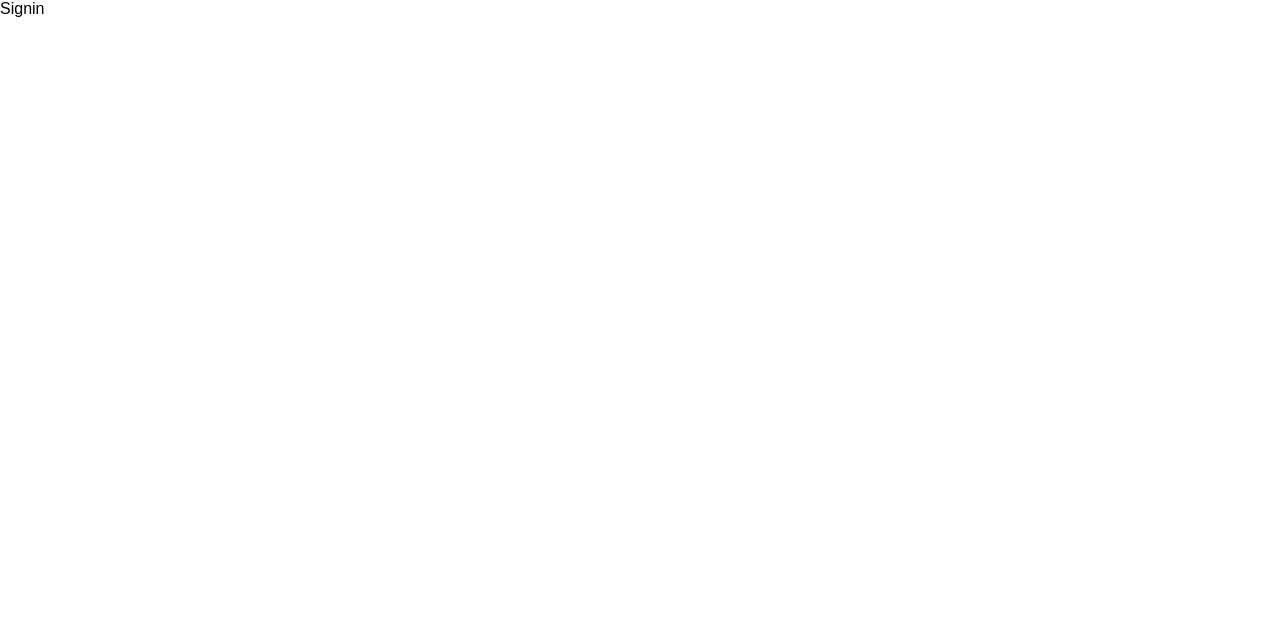
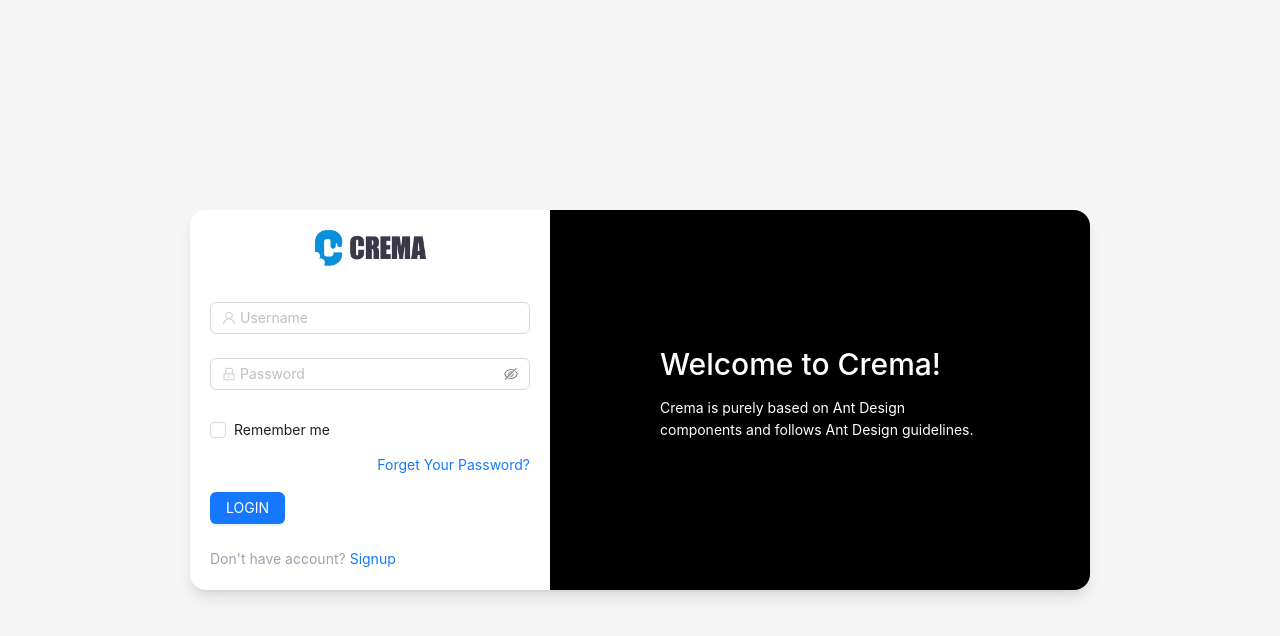
Before and after one commit to HOANGTRUNGne/IncomeAndExpenseManagement, a Next.js app: page /signin in a window 1280 px wide. Shown: the top 636 px of the page. Built offline with nearby package versions, Linux system fonts and the light colour scheme.

Commit message:
✨ [FEAT] : Login form

```diff
--- /dev/null
+++ b/components/auth/LoginForm/index.tsx
@@ -0,0 +1,56 @@
+import { LockOutlined, UserOutlined } from '@ant-design/icons';
+import { Button, Checkbox, Form, Input } from 'antd';
+import Link from 'next/link';
+import { LoginPayload } from '~/models';
+
+export interface LoginFormProps {
+    onSubmit?: (payload: LoginPayload) => void;
+}
+
+export default function LoginForm({ onSubmit }: LoginFormProps) {
+    const onFinish = async (values: LoginPayload) => {
+        await onSubmit?.(values);
+    };
+
+    const onFinishFailed = (errorInfo: any) => {
+        console.log('Failed:', errorInfo);
+    };
+
+    const initialValues = {
+        remember: false,
+    };
+
+    return (
+        <Form name="normal_login" initialValues={initialValues} onFinish={onFinish} onFinishFailed={onFinishFailed}>
+            <Form.Item name="username" rules={[{ required: true, message: 'Please input your Username!' }]}>
+                <Input prefix={<UserOutlined className="text-gray-300" />} placeholder="Username" />
+            </Form.Item>
+            <Form.Item name="password" rules={[{ required: true, message: 'Please input your Password!' }]}>
+                <Input.Password
+                    prefix={<LockOutlined className="text-gray-300" />}
+                    type="password"
+                    placeholder="Password"
+                />
+            </Form.Item>
+
+            <Form.Item name="remember" valuePropName="checked" className="mb-2">
+                <Checkbox>Remember me</Checkbox>
+            </Form.Item>
+
+            <Link className="mb-4 block text-right" href="">
+                Forget Your Password?
+            </Link>
+
+            <Form.Item>
+                <Button type="primary" htmlType="submit" className="login-form-button">
+                    LOGIN
+                </Button>
+            </Form.Item>
+
+            <span className="mr-1 text-gray-400">Don&apos;t have account?</span>
+            <Link className="" href="">
+                Signup
+            </Link>
+        </Form>
+    );
+}
--- /dev/null
+++ b/components/auth/index.ts
@@ -0,0 +1 @@
+export { default as LoginForm } from './LoginForm';
--- a/components/layout/EmptyLayout.tsx
+++ b/components/layout/EmptyLayout.tsx
@@ -1,6 +1,12 @@
 import { LayoutProps } from '~/models';
 import * as React from 'react';
+import { Layout } from 'antd';
+const { Content } = Layout;
 
 export function EmptyLayout({ children }: LayoutProps) {
-    return <>{children}</>;
+    return (
+        <Layout className="h-screen">
+            <Content>{children}</Content>
+        </Layout>
+    );
 }
--- /dev/null
+++ b/models/auth.ts
@@ -0,0 +1,4 @@
+export interface LoginPayload {
+    username: string;
+    password: string;
+}
--- a/models/index.ts
+++ b/models/index.ts
@@ -1 +1,2 @@
-export * from "./common";
+export * from './common';
+export * from './auth';
--- a/pages/signin.tsx
+++ b/pages/signin.tsx
@@ -1,8 +1,43 @@
+import { Card } from 'antd';
+import Image from 'next/image';
+import { LoginForm } from '~/components/auth';
 import { EmptyLayout } from '~/components/layout';
+import { LoginPayload } from '~/models';
+import { IMAGES } from '~/public/images';
 export interface SigninProps {}
 
 export default function Signin(props: SigninProps) {
-    return <div>Signin</div>;
+    async function handleLoginSubmit(payload: LoginPayload) {
+        console.log('🏆 ~ handleLoginSubmit ~ payload:', payload);
+    }
+
+    return (
+        <div className="flex h-screen items-center justify-center">
+            <Card
+                className="w-[900px] overflow-hidden rounded-2xl border-none shadow-lg"
+                bodyStyle={{
+                    padding: 0,
+                }}
+            >
+                <div className="flex flex-1">
+                    <div className="w-full p-5 sm:w-1/2 md:w-2/5">
+                        <div className="mb-9 text-center">
+                            <Image src={IMAGES.logoWithName} alt="logo" height={36} className="object-cover" />
+                        </div>
+                        <LoginForm onSubmit={handleLoginSubmit} />
+                    </div>
+                    <div className="hidden w-1/2  items-center justify-center bg-black p-5 sm:flex md:w-3/5 md:p-10">
+                        <div className="max-w-xs">
+                            <h2 className="text-3xl text-white">Welcome to Crema!</h2>
+                            <p className="text-white">
+                                Crema is purely based on Ant Design components and follows Ant Design guidelines.
+                            </p>
+                        </div>
+                    </div>
+                </div>
+            </Card>
+        </div>
+    );
 }
 
 Signin.Layout = EmptyLayout;
```
